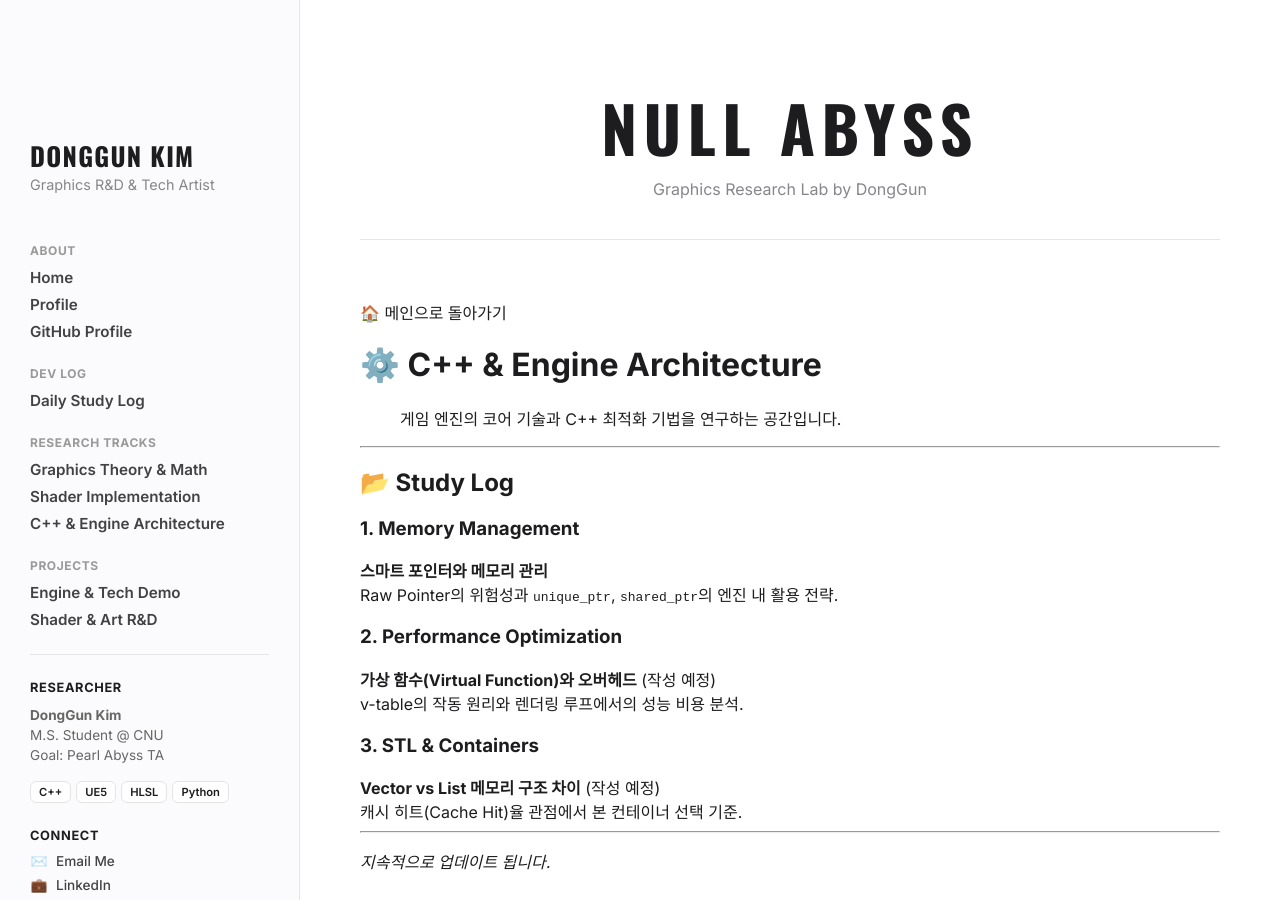
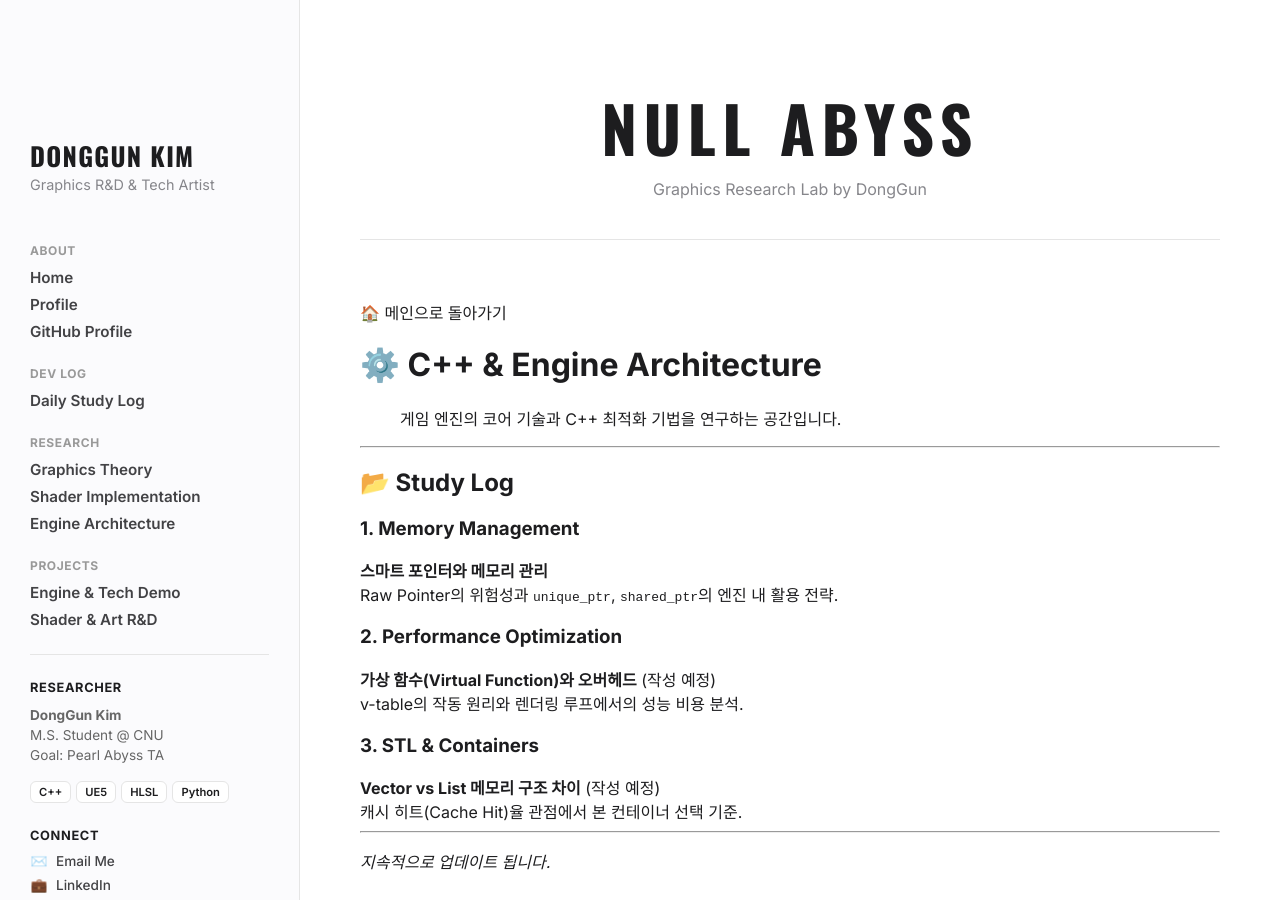
Before and after one commit to KimDongGun324/kimdonggun324.github.io, a Jekyll site: the page built from 03_Engine_CPP/README.md, in a window 1280 px wide. Built offline with Jekyll 4.4.1, drawn with Linux system fonts in a browser that asks for light colours.

Commit message:
Update default.html

```diff
--- a/_layouts/default.html
+++ b/_layouts/default.html
@@ -109,21 +109,21 @@
     }
     .column { display: flex; flex-direction: column; }
 
+    /* ⭐️ 섹션 헤더 (폰트 수정 완료: 애플 스타일) */
     .col-header {
       margin-bottom: 25px; padding-bottom: 12px;
       border-bottom: 1px solid #1d1d1f; min-height: 50px;
       display: flex; align-items: end;
     }
-
-    /* ⭐️ 요청하신 제목 폰트 통일 (Oswald 대문자) */
     .col-title {
-      font-family: 'Oswald', sans-serif;
-      font-size: 1.4em;
-      font-weight: 700;
+      /* Oswald 제거 -> Inter 적용 */
+      font-family: "Inter", -apple-system, sans-serif;
+      font-size: 1.25em; /* 크기 적절하게 */
+      font-weight: 700; /* 굵게 */
       color: #1d1d1f;
       margin: 0;
-      text-transform: uppercase; /* 대문자로 통일 */
-      letter-spacing: 0.05em;
+      letter-spacing: -0.02em; /* 자간 좁게 */
+      text-transform: none; /* 대문자 강제 해제 */
     }
 
     /* 카드 스타일 */
@@ -176,25 +176,22 @@
               <li><a href="https://github.com/kimdonggun324" target="_blank">GitHub Profile</a></li>
             </ul>
           </div>
-
           <div class="nav-group">
             <span class="nav-header">Dev Log</span>
             <ul>
               <li><a href="{{ "/Daily_Log/README.md" | relative_url }}">Daily Study Log</a></li>
             </ul>
           </div>
-
           <div class="nav-group">
-            <span class="nav-header">RESEARCH TRACKS</span>
+            <span class="nav-header">RESEARCH</span>
             <ul>
-              <li><a href="{{ "/01_Graphics_Theory/README.md" | relative_url }}">Graphics Theory & Math</a></li>
+              <li><a href="{{ "/01_Graphics_Theory/README.md" | relative_url }}">Graphics Theory</a></li>
               <li><a href="{{ "/02_Shader_Lab/README.md" | relative_url }}">Shader Implementation</a></li>
-              <li><a href="{{ "/03_Engine_CPP/README.md" | relative_url }}">C++ & Engine Architecture</a></li>
+              <li><a href="{{ "/03_Engine_CPP/README.md" | relative_url }}">Engine Architecture</a></li>
             </ul>
           </div>
-
           <div class="nav-group">
-            <span class="nav-header">PROJECTS</span>
+            <span class="nav-header">Projects</span>
             <ul>
               <li><a href="{{ "/Daily_Log/Archive_Engine.md" | relative_url }}">Engine & Tech Demo</a></li>
               <li><a href="{{ "/Daily_Log/Archive_Shader.md" | relative_url }}">Shader & Art R&D</a></li>
```
Also changed, not shown: other parts of _layouts/default.html (+2 -2 lines).
